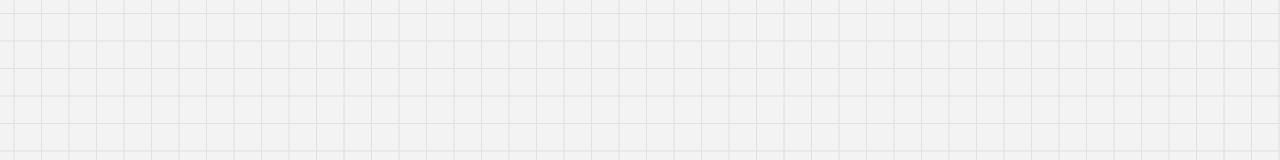
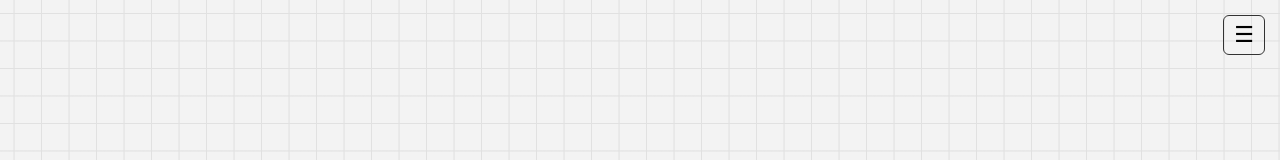
Before and after one commit to power2loop/Whiteboard, a React (Vite) app in the folder Frontend/: page / in a window 1280 px wide. Shown: the top 160 px of the page. Built offline with nearby package versions, Linux system fonts and the light colour scheme.

Commit message:
hamberger menu

```diff
--- a/Frontend/src/app/App.css
+++ b/Frontend/src/app/App.css
@@ -6,8 +6,10 @@
 
 .layout {
   display: grid;
-  grid-template-rows: 60px 1fr 60px;   /* topbar, main area, footer */
-  grid-template-columns: 80px 1fr 100px; /* sidebar, canvas, toolbar */
+  grid-template-rows: 60px 1fr 60px;
+  /* topbar, main area, footer */
+  grid-template-columns: 80px 1fr 100px;
+  /* sidebar, canvas, toolbar */
   grid-template-areas:
     "topbar topbar topbar"
     "sidebar canvas toolbar"
@@ -17,19 +19,19 @@
   background: white;
   border-radius: 12px;
   overflow: hidden;
-  box-shadow: 0 6px 20px rgba(0,0,0,0.1);
+  box-shadow: 0 6px 20px rgba(0, 0, 0, 0.1);
 }
 
 /* Assigning areas */
 
 
-.sidebar {
+/* .sidebar {
   grid-area: sidebar;
   display: flex;
   flex-direction: column;
   align-items: center;
   padding: 1rem;
-}
+} */
 
 .canvas {
   grid-area: canvas;
--- /dev/null
+++ b/Frontend/src/components/Sidebar/Sidebar.css
@@ -0,0 +1,69 @@
+.sidebar-container {
+    position: fixed;
+    top: 15px;
+    right: 15px;
+    display: inline-block;
+    z-index: 30;
+}
+
+/* Button */
+.menu-button {
+    font-size: 22px;
+    background: none;
+    border: 1px solid #333;
+    border-radius: 6px;
+    padding: 6px 10px;
+    cursor: pointer;
+    transition: background 0.2s;
+}
+
+.menu-button:hover {
+    background: #f0f0f0;
+}
+
+/* Dropdown */
+.dropdown-menu {
+    position: absolute;
+    top: 100%;
+    /* appear directly below button */
+    right: 0;
+    /* align with button's right edge */
+    margin-top: 8px;
+    width: 220px;
+    background: white;
+    border: 1px solid #ddd;
+    border-radius: 10px;
+    box-shadow: 0px 4px 12px rgba(0, 0, 0, 0.15);
+    padding: 6px 0;
+    z-index: 1000;
+}
+
+.dropdown-menu ul {
+    list-style: none;
+    margin: 0;
+    padding: 0;
+}
+
+.dropdown-menu li {
+    padding: 10px 15px;
+    cursor: pointer;
+    font-size: 14px;
+    color: #333;
+    transition: background 0.2s;
+}
+
+.dropdown-menu li:hover {
+    background: #f5f5f5;
+    border-radius: 6px;
+}
+
+/* Special items */
+.dropdown-menu li.highlight {
+    background: #e9fdf1;
+    color: #007a3d;
+}
+
+.dropdown-menu li.command {
+    font-weight: bold;
+    color: #6a0dad;
+}
--- a/Frontend/src/components/Sidebar/Sidebar.jsx
+++ b/Frontend/src/components/Sidebar/Sidebar.jsx
@@ -1,9 +1,50 @@
-import React from 'react'
+import React, { useState, useRef, useEffect } from "react";
+import "./Sidebar.css";
 
 const Sidebar = () => {
+  const [open, setOpen] = useState(false);
+  const menuRef = useRef(null);
+
+  const toggleMenu = () => {
+    setOpen(!open);
+  };
+
+  // Close when clicking outside
+  useEffect(() => {
+    const handleClickOutside = (event) => {
+      if (menuRef.current && !menuRef.current.contains(event.target)) {
+        setOpen(false);
+      }
+    };
+    document.addEventListener("mousedown", handleClickOutside);
+    return () => {
+      document.removeEventListener("mousedown", handleClickOutside);
+    };
+  }, []);
+
   return (
-    <div>Sidebar</div>
-  )
-}
+    <div className="sidebar-container" ref={menuRef}>
+      {/* Button */}
+      <button className="menu-button" onClick={toggleMenu}>
+        ☰
+      </button>
 
-export default Sidebar
+      {/* Dropdown */}
+      {open && (
+        <div className="dropdown-menu">
+          <ul>
+            <li>Open</li>
+            <li>Save to...</li>
+            <li>Export image...</li>
+            <li className="highlight">Live collaboration...</li>
+            <li className="command">Command palette</li>
+            <li>Find on canvas</li>
+            <li>Help</li>
+          </ul>
+        </div>
+      )}
+    </div>
+  );
+};
+
+export default Sidebar;
```
Also changed, not shown: Frontend/src/assets/logo.svg (added).
